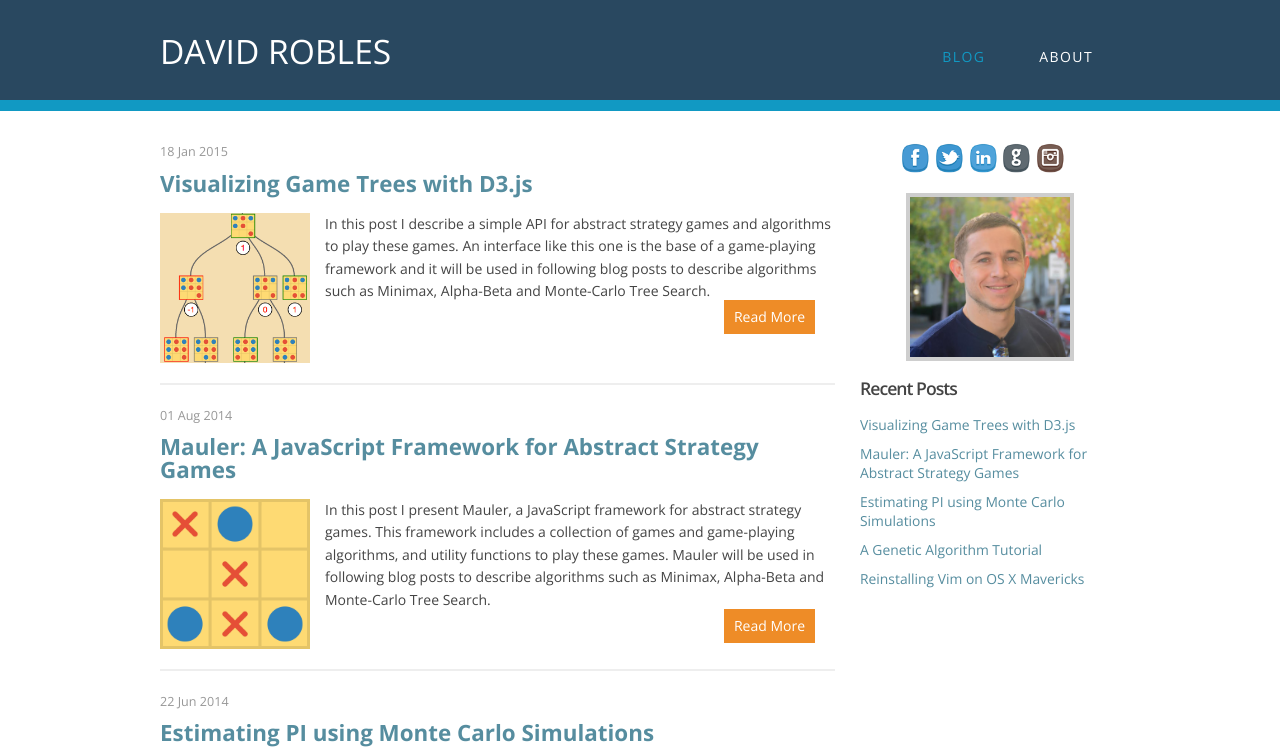
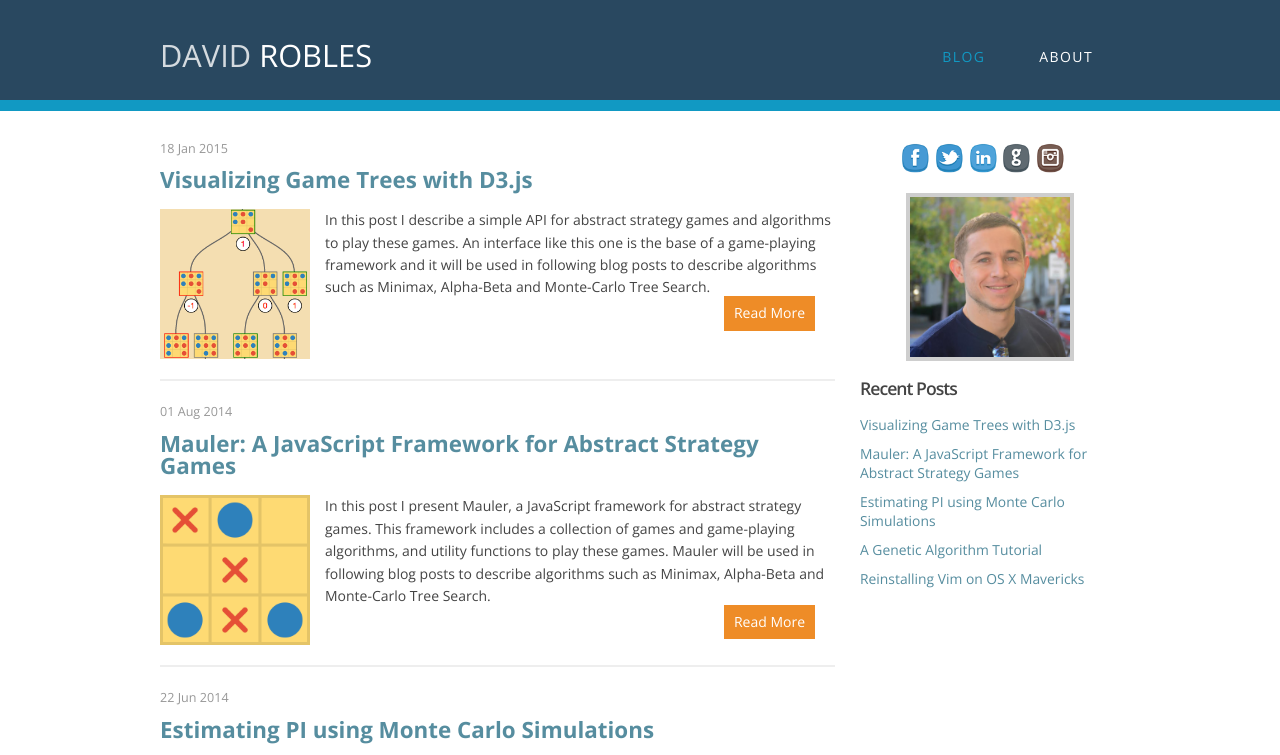
Before and after one commit to davidrobles/davidrobles.github.io, a Jekyll site: the page built from index.html, in a window 1280 px wide, cut to the strip 0-755 px from the top of the page. Built offline with Jekyll 4.4.1, drawn with Linux system fonts in a browser that asks for light colours; Markdown is read by kramdown in place of the engine named in the settings; the list of posts is cut into pages by our own code.

Commit message:
Change title first name color

```diff
--- a/_includes/header.html
+++ b/_includes/header.html
@@ -1,7 +1,7 @@
 <header>
     <div class="container">
         <div class="title">
-            <a href="/">DAVID ROBLES</a>
+            <a href="/"><span style="color: rgba(255, 255, 255, 0.8)">DAVID</span> <span>ROBLES</span></a>
         </div>
         <div class="menu">
             <a {% if page.url == '/about/index.html' %}class="current" {% endif %}href="/about">ABOUT</a>
--- a/css/main.css
+++ b/css/main.css
@@ -140,20 +140,20 @@ header {
     border-bottom: 1px solid #1199C3;
 }
 
-header .title {
+.title {
     display: inline-block;
-    margin-top: 28px;
+    margin-top: 34px;
     margin-bottom: 2em;
-    font-size: 2.4em;
+    font-size: 2.2em;
     float: left;
     font-weight: 500;
 }
 
-header .title a {
+.title a {
     color: #ffffff;
 }
 
-header .title a:hover {
+.title a:hover {
     text-decoration: none;
 }
 
```
